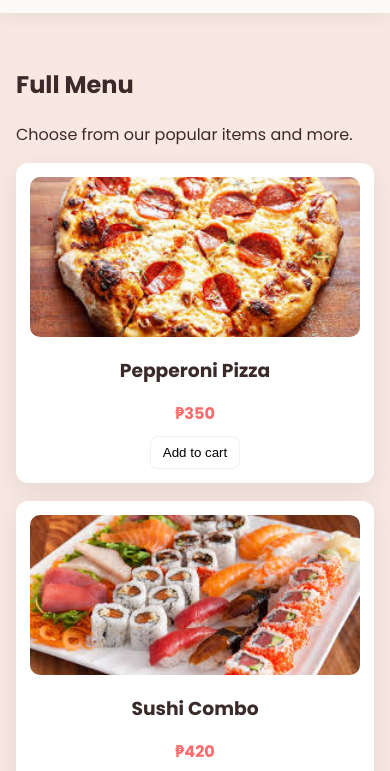
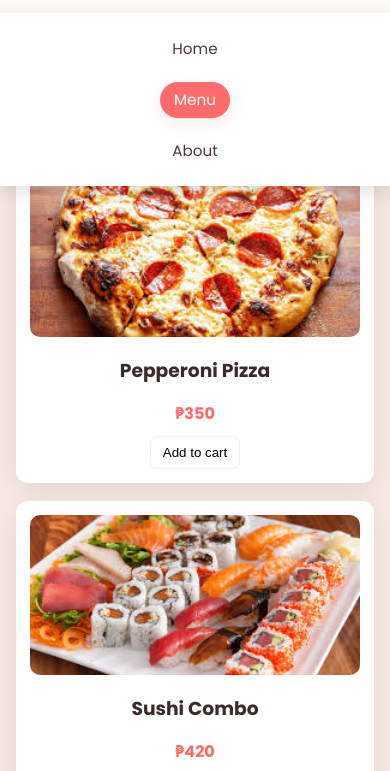
Before and after one commit to Moxjohn2099/foodies-website, a plain HTML site: page menu.html in a window 390 px wide. Both pictures are taken after a click on the button "Toggle navigation". Shown: the part 59-830 px from the top of the page. Drawn offline with Linux system fonts and the light colour scheme.

Commit message:
Fix mobile menu display for phone

```diff
--- a/styles.css
+++ b/styles.css
@@ -129,8 +129,25 @@ a{color:inherit;text-decoration:none}
   .grid{grid-template-columns:repeat(2,1fr)}
   .features{flex-direction:column}
   .hero-card{width:100%;height:220px;border-radius:12px}
+
+  /* mobile nav */
   .main-nav{display:none}
   .nav-toggle{display:block}
+
+  /* added for mobile menu toggle */
+  .main-nav.open {
+    display: flex;
+    flex-direction: column;
+    gap: 12px;
+    background: var(--card);
+    position: absolute;
+    top: var(--header-height);
+    left: 0;
+    width: 100%;
+    padding: 16px 0;
+    box-shadow: 0 6px 18px rgba(15,15,15,0.12);
+    z-index: 999;
+  }
 }
 
 /* very small screens */
```
